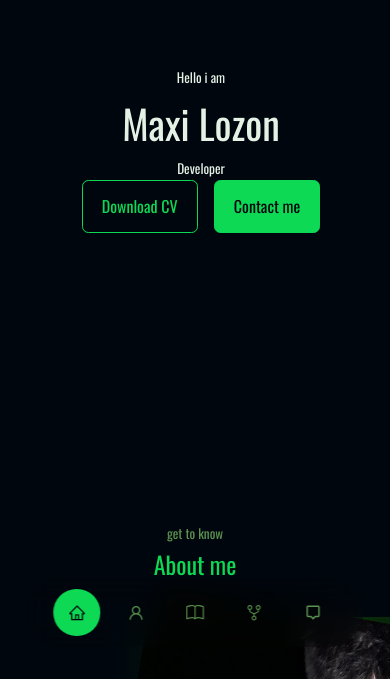
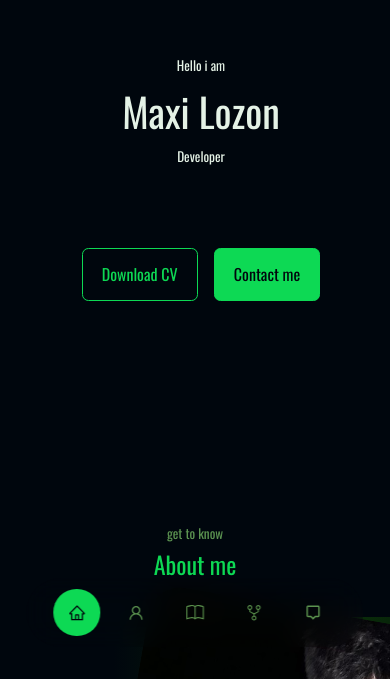
Before and after one commit to MaximilianoLozon/portfolio-maxi-vite, a React (Vite) app: page / in a window 390 px wide. Shown: the part 165-844 px from the top of the page. Built offline with nearby package versions, Linux system fonts and the light colour scheme.

Commit message:
acomodando css header

```diff
--- a/src/components/header/header.css
+++ b/src/components/header/header.css
@@ -58,10 +58,7 @@ header{
         display: none;
     }
     .izq{
-        padding: 50% 26% 50%;
-    }
-    .izq>h5, .izq>h1, .izq > .cta{
-        margin: 0 auto;
+        padding: 50% 60% 50%;
     }
 }
 /* media queries : small*/
@@ -72,4 +69,7 @@ header{
     .header__socials{
         display: none;
     }
+    .izq{
+        padding: 45% 26% 45%;
+    }
 }
```
